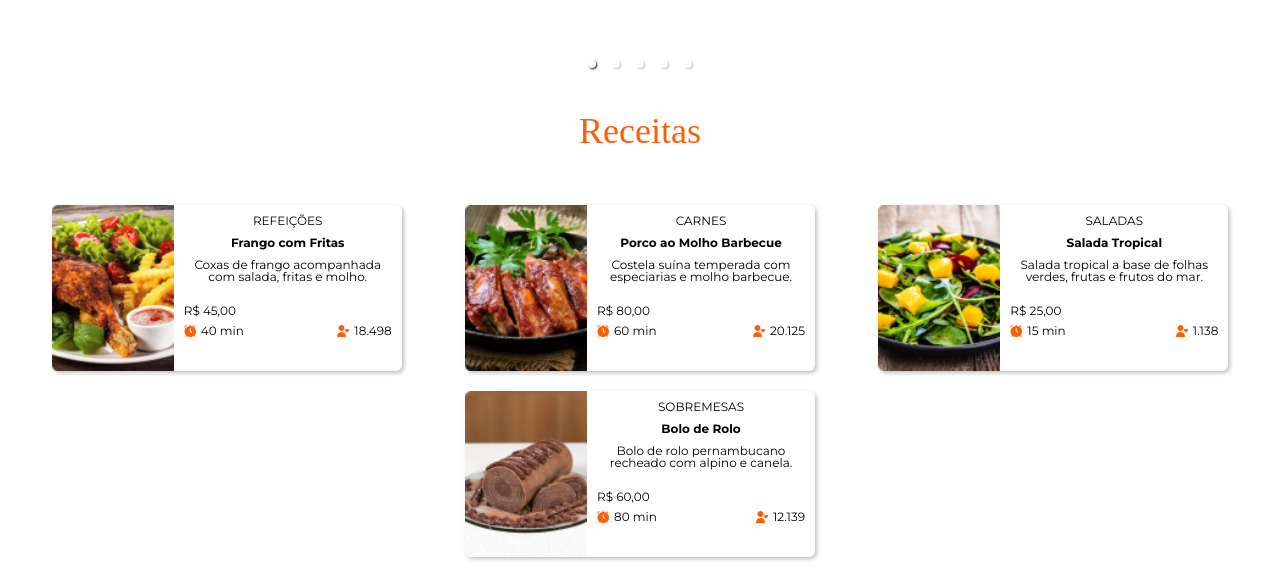
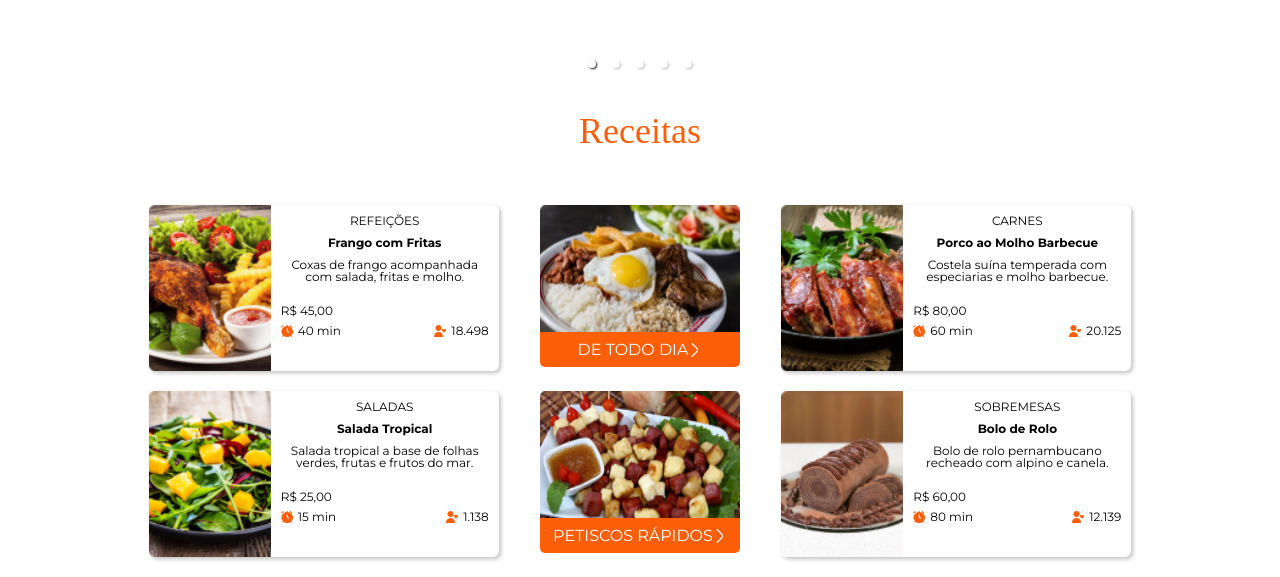
Before and after one commit to Rtpessoa/projeto-rango, a React (Create React App) app: page / in a window 1280 px wide. Shown: the part 879-1456 px from the top of the page. Built offline with nearby package versions, Linux system fonts and the light colour scheme; grey boxes are pictures that could not be loaded; a web font is replaced by a local one.

Commit message:
Adicionado responsividade

```diff
--- /dev/null
+++ b/src/components/Card-destaque.jsx
@@ -0,0 +1,16 @@
+import seta from "../assets/icons/seta-direita.png";
+import "../styles/card-destaque.css"
+
+function CardDestaque({imagem, titulo}) {
+  return (
+    <div className="container-card-destaque">
+      <img className="imagem-card-destaque" src={imagem} alt={titulo} />
+      <a className="link-descricao">
+        <span>{titulo}</span>
+        <img src={seta} alt="seta para direita" />
+      </a>
+    </div>
+  );
+}
+
+export default CardDestaque;
--- a/src/components/Container-card.jsx
+++ b/src/components/Container-card.jsx
@@ -1,14 +1,18 @@
 import Card from "./Card";
+import CardDestaque from "./Card-destaque";
 import "../styles/container-card.css";
 import frango from "../assets/images/frango.png";
 import porco from "../assets/images/porco-ao-molho.png";
 import salada from "../assets/images/salada.png";
 import bolo from "../assets/images/bolo-de-rolo.png";
+import pf from "../assets/images/pf.png";
+import petiscos from "../assets/images/petiscos.png";
+
 
 function ContainerCard() {
   return (
     <>
-    <h1 className="titulo-receitas">Receitas</h1>
+      <h1 className="titulo-receitas">Receitas</h1>
       <div className="container-card">
         <Card
           imagem={frango}
@@ -19,6 +23,7 @@ function ContainerCard() {
           tempo={"40"}
           reviews={"18.498"}
         />
+        <CardDestaque imagem={pf} titulo={"de todo dia"}/>
         <Card
           imagem={porco}
           classificacao={"Carnes"}
@@ -30,6 +35,7 @@ function ContainerCard() {
           tempo={"60"}
           reviews={"20.125"}
         />
+
         <Card
           imagem={salada}
           classificacao={"Saladas"}
@@ -41,6 +47,8 @@ function ContainerCard() {
           tempo={"15"}
           reviews={"1.138"}
         />
+
+        <CardDestaque imagem={petiscos} titulo={"petiscos rápidos"}/>
         <Card
           imagem={bolo}
           classificacao={"Sobremesas"}
--- /dev/null
+++ b/src/styles/card-destaque.css
@@ -0,0 +1,36 @@
+.container-card-destaque {
+    height: 166px;
+    width: 200px;
+    border-radius: 6px;
+    display: flex;
+    flex-direction: column;
+    display: none;
+}
+
+.imagem-card-destaque {
+    width: 100%;
+    height: 127px;
+    margin: 0;
+}
+
+.link-descricao {
+    background-color: var(--color-primary);
+    height: 100%;
+    display: block;
+    height: 35px;
+    width: 100%;
+    text-decoration: none;
+    margin: 0;
+    border-radius: 0 0 5px 5px;
+    display: flex;
+    align-items: center;
+    justify-content: center;
+    color: #ffffff;
+    text-transform: uppercase;
+}
+
+@media (min-width: 1024px ) {
+    .container-card-destaque {
+        display: flex;
+    }
+}
--- a/src/styles/container-card.css
+++ b/src/styles/container-card.css
@@ -11,10 +11,12 @@
     padding: 24px 20px;
     padding-bottom: 0px;
     display: flex;
-    align-items: center;
+    align-items: flex-start;
     flex-wrap: wrap;
     justify-content: center;
     flex-direction: column;
+    max-width: 1024px;
+    margin: 0 auto;
 }
 
 
@@ -28,3 +30,9 @@
         justify-content: space-around;
     }
 }
+
+@media (max-width: 768px) {
+    .container-card {
+        align-items: center;
+    }
+}
```
Also changed, not shown: src/assets/icons/seta-direita.png (added).
